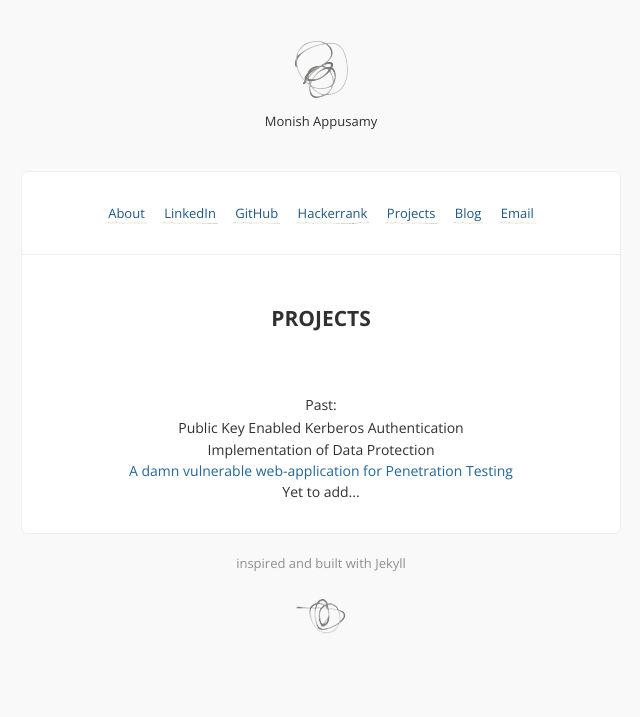
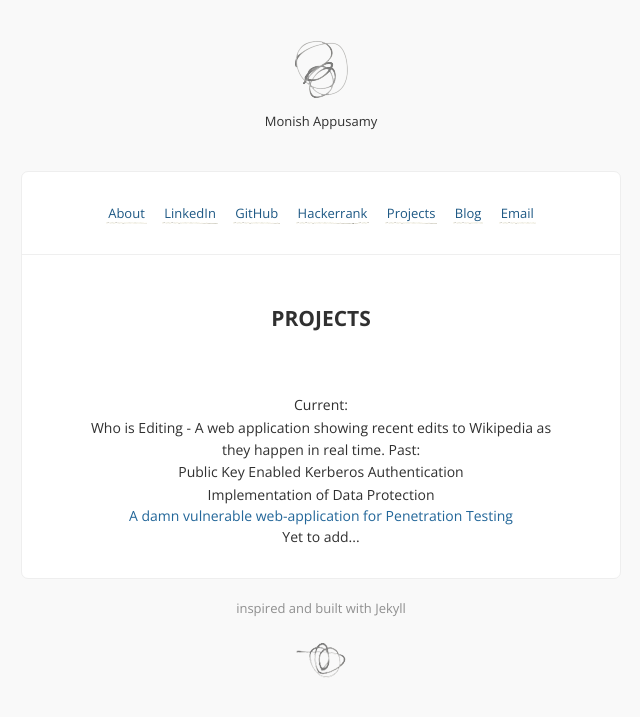
Before and after one commit to monishappusamy/monishappusamy.github.io, a Jekyll site: the page built from projects.md, in a window 1280 px wide. Shown: the top 717 px of the page, without its empty margins (319-959 px from the left). Built offline with Jekyll 4.4.1, drawn with Linux system fonts in a browser that asks for light colours; Markdown is read by kramdown in place of the engine named in the settings; comment, search, counter and statistics services are not loaded.

Commit message:
Update projects.md

```diff
--- a/projects.md
+++ b/projects.md
@@ -3,6 +3,10 @@ layout: page
 title: projects
 ---
 <center>
+Current: <br>
+
+Who is Editing - A web application showing recent edits to Wikipedia as they happen in real time.
+
 Past: <br>
 
 Public Key Enabled Kerberos Authentication<br>
```
